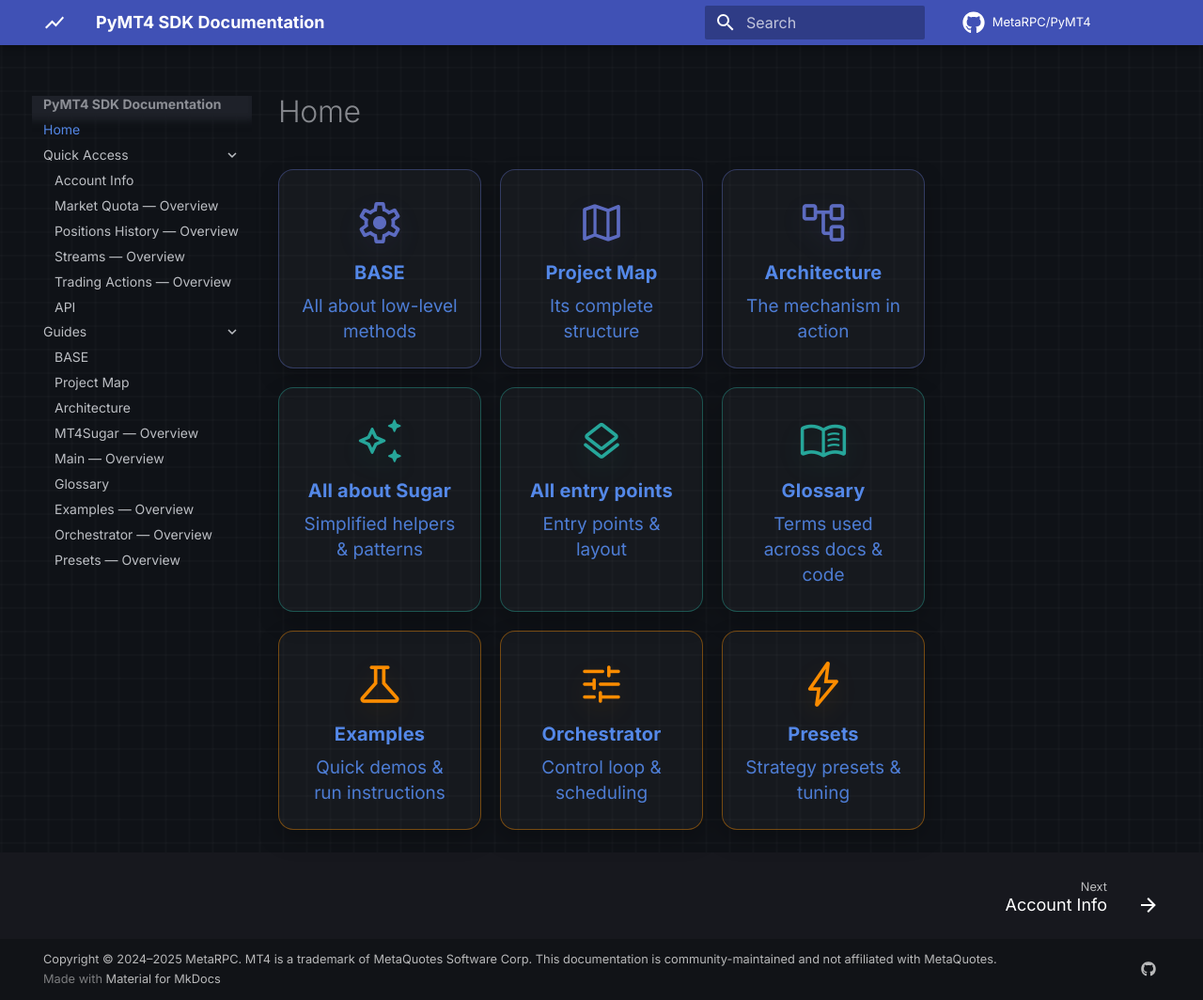
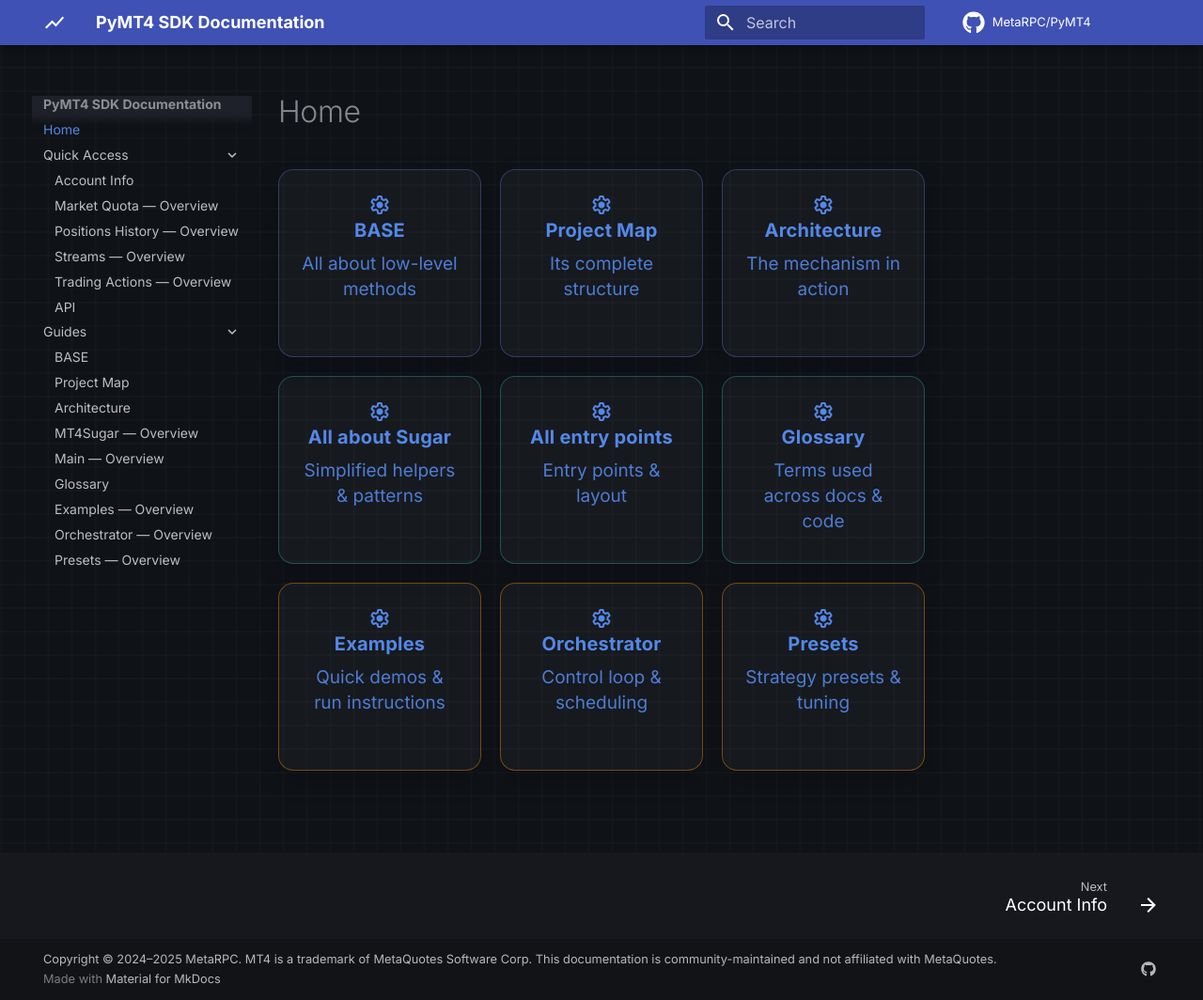
Before and after one commit to MetaRPC/PyMT4, an MkDocs documentation site: the page built from docs/index.md, in a window 1280 px wide and 1064 px high. Shown: the whole window at 94% size. Built offline with MkDocs 1.6.1 and Material for MkDocs 9.7.7, drawn with Linux system fonts in a browser that asks for light colours; comment, search, counter and statistics services are not loaded.

Commit message:
Update index.md

```diff
--- a/docs/index.md
+++ b/docs/index.md
@@ -2,57 +2,57 @@
 
   <!-- Row 1: Core / Infra -->
   <a class="card centered infra" href="MT4Account/BASE/">
-    <span class="card-icon ms">settings</span>
+    <span class="material-symbols-rounded">settings</span>
     <h3>BASE</h3>
     <p>All about low-level methods</p>
   </a>
 
   <a class="card centered infra" href="PROJECT_MAP/">
-    <span class="card-icon ms">map</span>
+    <span class="material-symbols-rounded">settings</span>
     <h3>Project Map</h3>
     <p>Its complete structure</p>
   </a>
 
   <a class="card centered infra" href="ARCHITECTURE/">
-    <span class="card-icon ms">account_tree</span>
+    <span class="material-symbols-rounded">settings</span>
     <h3>Architecture</h3>
     <p>The mechanism in action</p>
   </a>
 
   <!-- Row 2: Practical -->
   <a class="card centered practical" href="MT4Sugar/Overview/">
-    <span class="card-icon ms">auto_awesome</span>
+    <span class="material-symbols-rounded">settings</span>
     <h3>All about Sugar</h3>
     <p>Simplified helpers & patterns</p>
   </a>
 
   <a class="card centered practical" href="Main/Overview/">
-    <span class="card-icon ms">layers</span>
+    <span class="material-symbols-rounded">settings</span>
     <h3>All entry points</h3>
     <p>Entry points & layout</p>
   </a>
 
   <a class="card centered practical" href="GLOSSARY/">
-    <span class="card-icon ms">menu_book</span>
+    <span class="material-symbols-rounded">settings</span>
     <h3>Glossary</h3>
     <p>Terms used across docs & code</p>
   </a>
 
   <!-- Row 3: Strategy -->
   <a class="card centered strategy" href="Examples/All_about_examples/">
-    <span class="card-icon ms">science</span>
+    <span class="material-symbols-rounded">settings</span>
     <h3>Examples</h3>
     <p>Quick demos & run instructions</p>
   </a>
 
   <a class="card centered strategy" href="Strategy/All_about_orchestrator/">
-    <span class="card-icon ms">tune</span>
+    <span class="material-symbols-rounded">settings</span>
     <h3>Orchestrator</h3>
     <p>Control loop & scheduling</p>
   </a>
 
   <a class="card centered strategy" href="Strategy/All_about_presets/">
-    <span class="card-icon ms">bolt</span>
+    <span class="material-symbols-rounded">settings</span>
     <h3>Presets</h3>
     <p>Strategy presets & tuning</p>
   </a>
```
